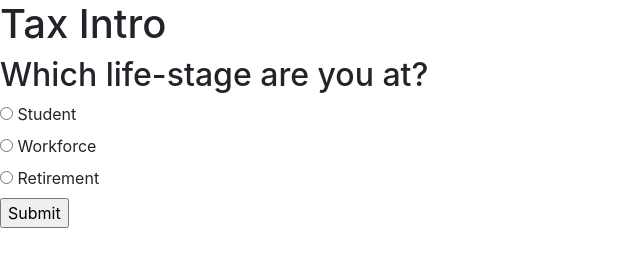
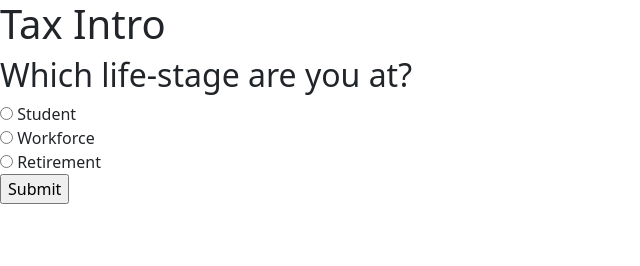
Before and after one commit to BiggestChris/Tax-Intro-V1, a plain HTML site: page index.html in a window 1280 px wide. Shown: the whole page, without its empty margins (0-640 px from the left). Drawn offline with nearby package versions, Linux system fonts and the light colour scheme.

Commit message:
Bootstrap amendment

```diff
--- a/index.html
+++ b/index.html
@@ -4,7 +4,7 @@
     <meta charset="UTF-8">
     <meta name="viewport" content="width=device-width, initial-scale=1">
     <!-- Link Bootstrap CSS via CDN -->
-    <link rel="stylesheet" href="https://stackpath.bootstrapcdn.com/bootstrap/4.5.2/css/bootstrap.min.css">
+    <link href="https://cdn.jsdelivr.net/npm/bootstrap@5.3.2/dist/css/bootstrap.min.css" rel="stylesheet" integrity="sha384-T3c6CoIi6uLrA9TneNEoa7RxnatzjcDSCmG1MXxSR1GAsXEV/Dwwykc2MPK8M2HN" crossorigin="anonymous">
     <!-- Link to own stylesheet -->
     <link href="styles.css" rel="stylesheet">
 </head>
@@ -31,6 +31,8 @@
         </form>
     </div>
 
+    <script src="https://cdn.jsdelivr.net/npm/bootstrap@5.3.2/dist/js/bootstrap.bundle.min.js" integrity="sha384-C6RzsynM9kWDrMNeT87bh95OGNyZPhcTNXj1NW7RuBCsyN/o0jlpcV8Qyq46cDfL" crossorigin="anonymous"></script>
+
     <script>
         document.getElementById('lifeStageForm').addEventListener('submit', function(event) {
             event.preventDefault(); // Prevent the form from submitting normally
```
